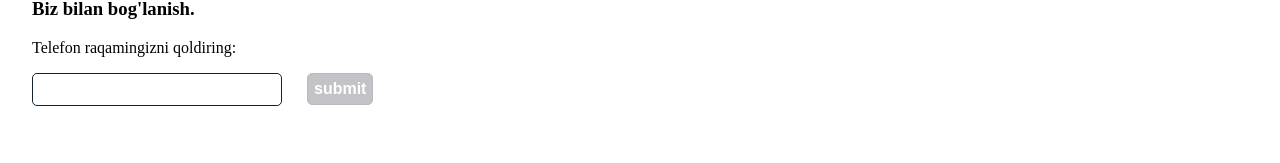
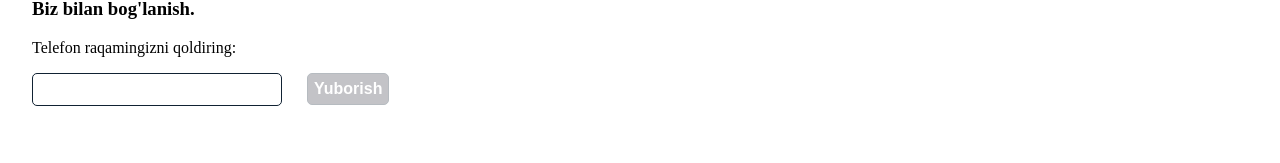
Before and after one commit to Muhammadboburshoh/react-theme, a React (Create React App) app: page / in a window 1280 px wide. Shown: the part 299-462 px from the top of the page. Built offline with nearby package versions, Linux system fonts and the light colour scheme.

Commit message:
Add main part language

```diff
--- a/src/App.jsx
+++ b/src/App.jsx
@@ -1,7 +1,11 @@
-import { useState, useEffect } from "react"
+import { useState, useEffect, useContext } from "react"
 
 import Header from "./Componints/Header/Header"
 import { Footer } from "./Componints/Footer/Footer"
+
+import { LanguageContext } from "./languageContext"
+
+import { languages } from "./data.js"
 
 import './App.css'
 
@@ -10,11 +14,22 @@ function App() {
   const [valueI, setValueI] = useState("")
   const [active, setActive] = useState(false)
 
+  const { language } = useContext(LanguageContext)
+
+  let index;
+
+  if (language === "ru") {
+    index = 1
+  } else if (language === "uz") {
+    index = 0
+  } else if (language === "tr") {
+    index = 2
+  }
+
   useEffect(() => {
 
     if(valueI.length >= 5) {
       setActive(true)
-      console.log("a");
     }
     else {
       setActive(false)
@@ -25,14 +40,14 @@ function App() {
     <>
       <Header />
       <div className="login">
-        <h3 className="login__text">Biz bilan bog'lanish.</h3>
-        <p>Telefon raqamingizni qoldiring:</p>
+        <h3 className="login__text">{languages[index].main[0]}</h3>
+        <p>{languages[index].main[1]}</p>
         <input
         onChange={e=> setValueI(e.target.value)}
         type="text"
         className="login_input"
         />
-        <button className={active ? "login_btn": "login_btn warning"}>submit</button>
+        <button className={active ? "login_btn": "login_btn warning"}>{languages[index].main[2]}</button>
       </div>
       <Footer />
     </>
--- a/src/Componints/Header/Header.jsx
+++ b/src/Componints/Header/Header.jsx
@@ -11,7 +11,6 @@ function Header () {
 
   const {theme, setTheme} = useContext(ThemeContext)
   const { language } = useContext(LanguageContext)
-  console.log(language);
 
   let index;
 
@@ -22,7 +21,6 @@ function Header () {
   } else if (language === "tr") {
     index = 2
   }
-  console.log(index);
 
   return (
     <header className={theme}>
```
